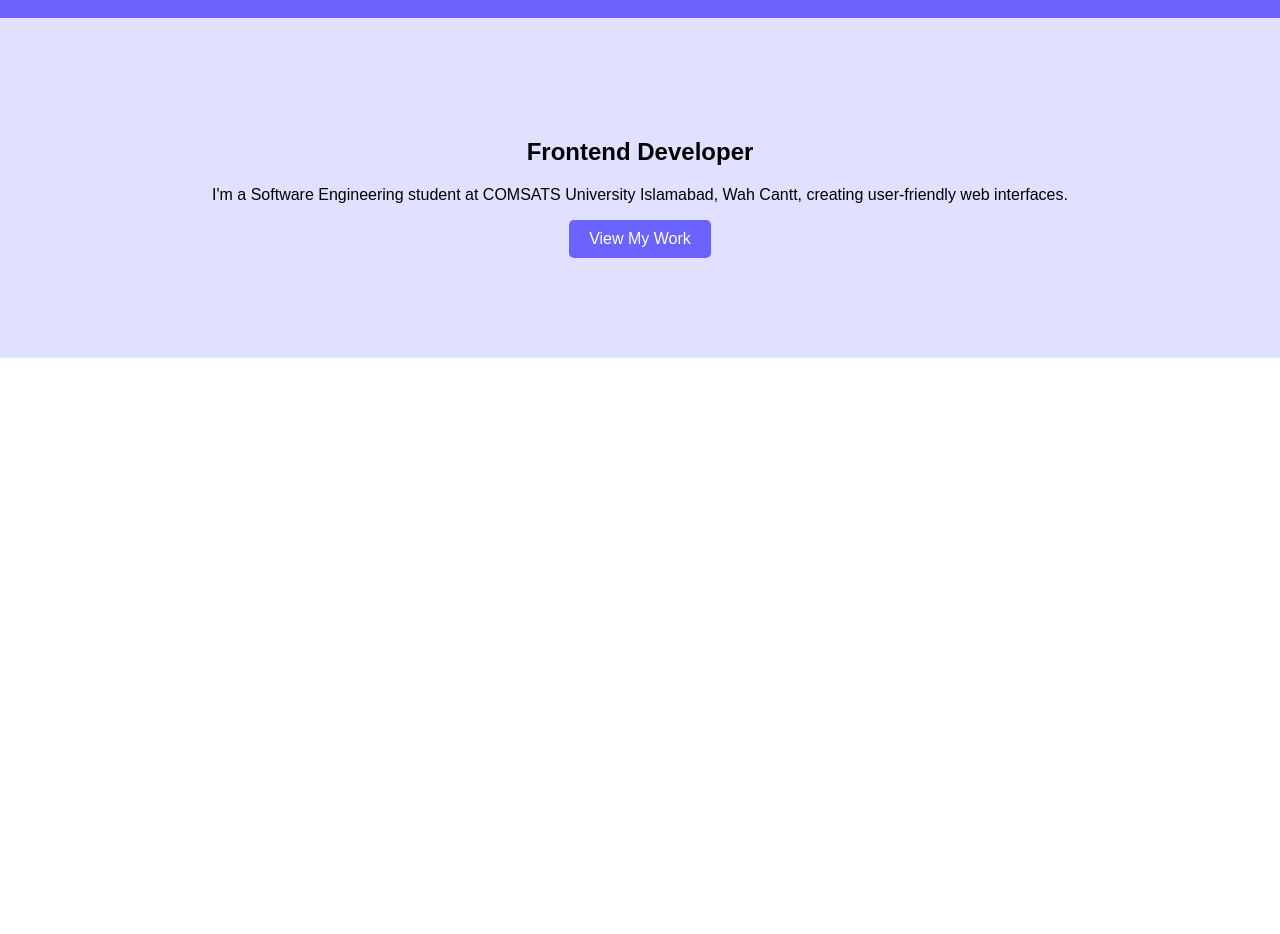
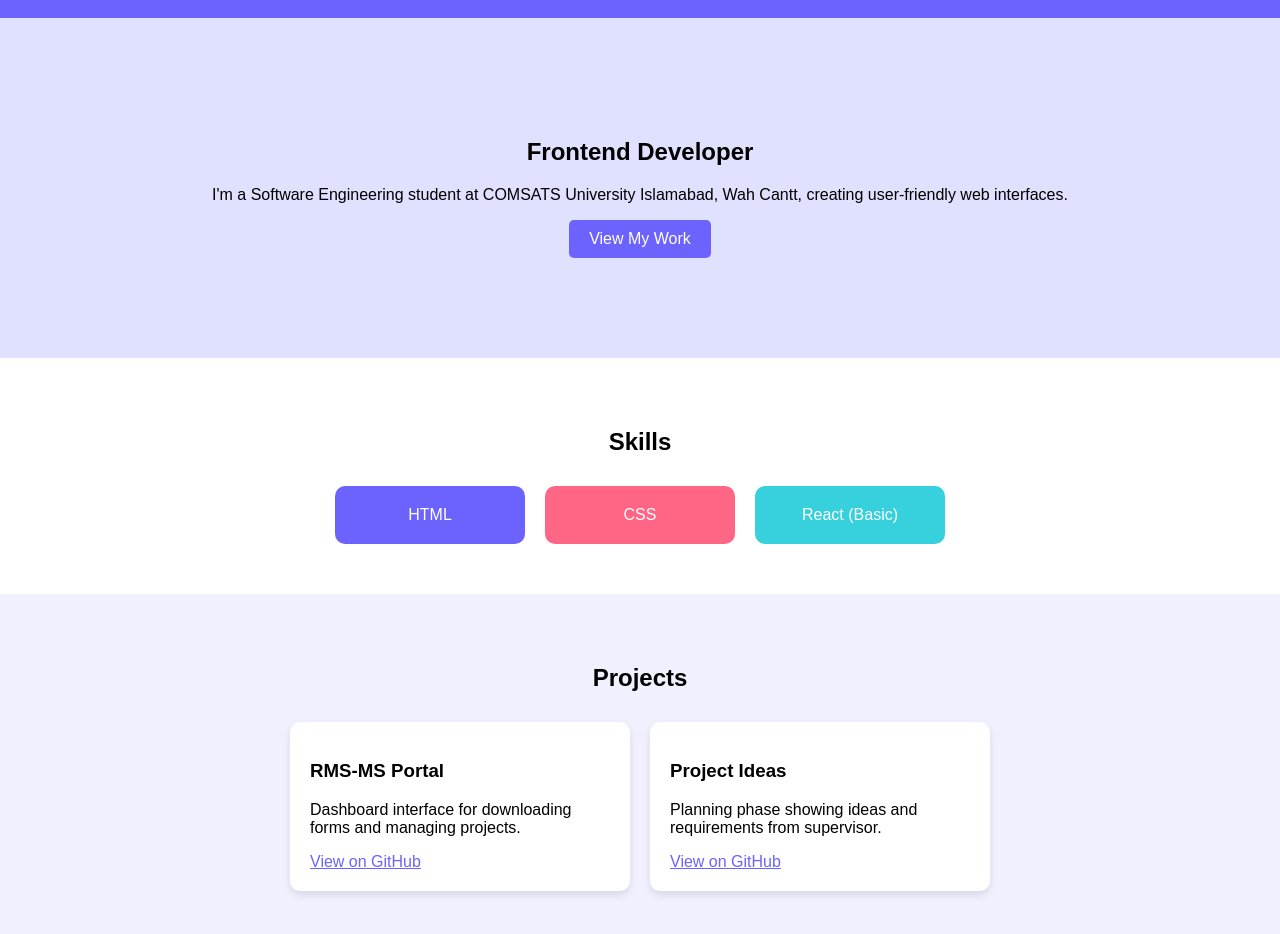
Before and after one commit to mujtabatech79/Protfolio-Final, a plain HTML site: page index.html in a window 1280 px wide. Shown: the part 120-1054 px from the top of the page. Before the commit the page ends 800 px from the top, so only its background shows below. Drawn offline with Linux system fonts and the light colour scheme.

Commit message:
Add projects section

```diff
--- a/index.html
+++ b/index.html
@@ -39,6 +39,29 @@
     <p>I'm a Software Engineering student at COMSATS University Islamabad, Wah Cantt, creating user-friendly web interfaces.</p>
     <a href="#projects" style="display:inline-block; padding:10px 20px; background:#6C63FF; color:white; text-decoration:none; border-radius:5px;">View My Work</a>
 </section>
+<section id="skills" style="padding:50px 20px; background:#fff;">
+    <h2 style="text-align:center;">Skills</h2>
+    <div style="display:flex; flex-wrap:wrap; justify-content:center; gap:20px; margin-top:30px;">
+        <div style="background:#6C63FF; color:white; padding:20px; border-radius:10px; min-width:150px; text-align:center;">HTML</div>
+        <div style="background:#FF6584; color:white; padding:20px; border-radius:10px; min-width:150px; text-align:center;">CSS</div>
+        <div style="background:#36D1DC; color:white; padding:20px; border-radius:10px; min-width:150px; text-align:center;">React (Basic)</div>
+    </div>
+</section>
+<section id="projects" style="padding:50px 20px; background:#f0f0ff;">
+    <h2 style="text-align:center;">Projects</h2>
+    <div style="display:flex; flex-wrap:wrap; justify-content:center; gap:20px; margin-top:30px;">
+        <div style="background:white; padding:20px; border-radius:10px; width:300px; box-shadow:0 4px 8px rgba(0,0,0,0.1);">
+            <h3>RMS-MS Portal</h3>
+            <p>Dashboard interface for downloading forms and managing projects.</p>
+            <a href="https://github.com/Ali-Hassan-codes/RMS-MS.git" target="_blank" style="color:#6C63FF;">View on GitHub</a>
+        </div>
+        <div style="background:white; padding:20px; border-radius:10px; width:300px; box-shadow:0 4px 8px rgba(0,0,0,0.1);">
+            <h3>Project Ideas</h3>
+            <p>Planning phase showing ideas and requirements from supervisor.</p>
+            <a href="https://github.com/Ali-Hassan-codes/RMS-MS.git" target="_blank" style="color:#6C63FF;">View on GitHub</a>
+        </div>
+    </div>
+</section>
 
 
 </body>
```
